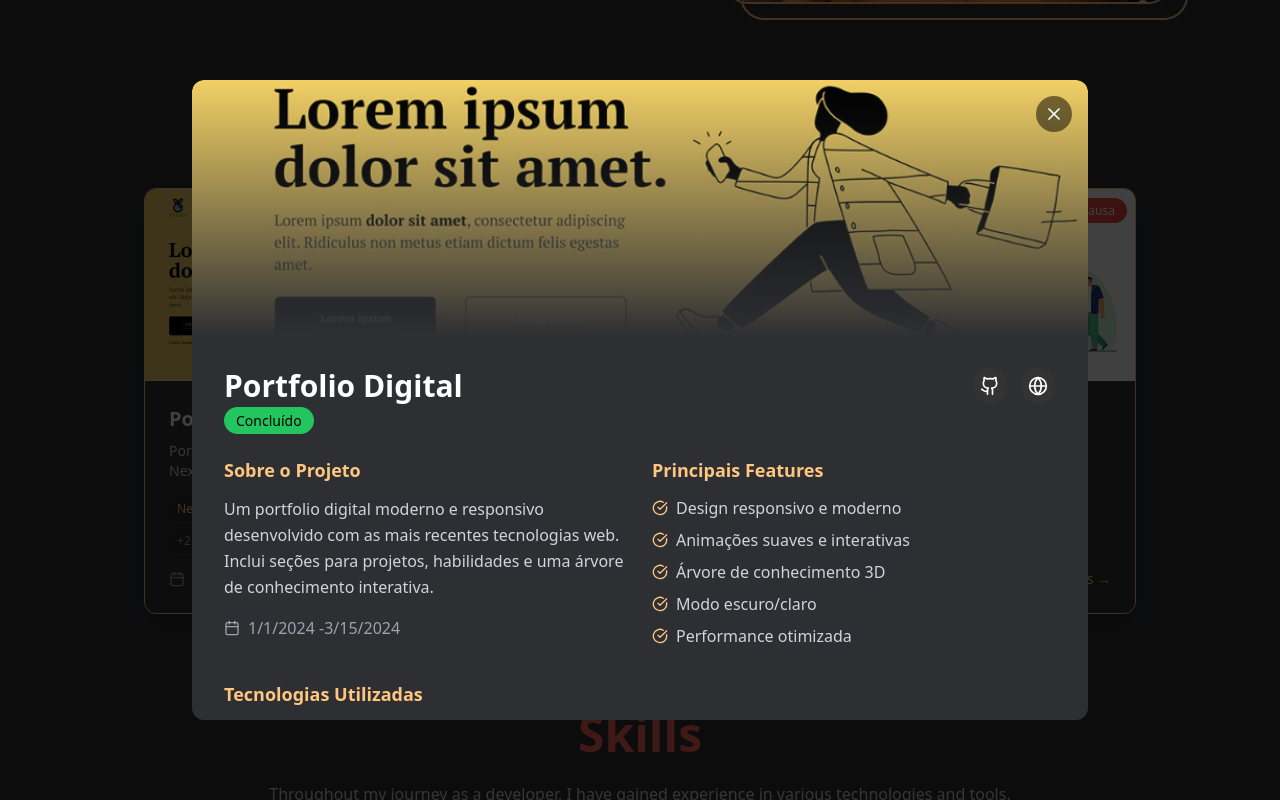
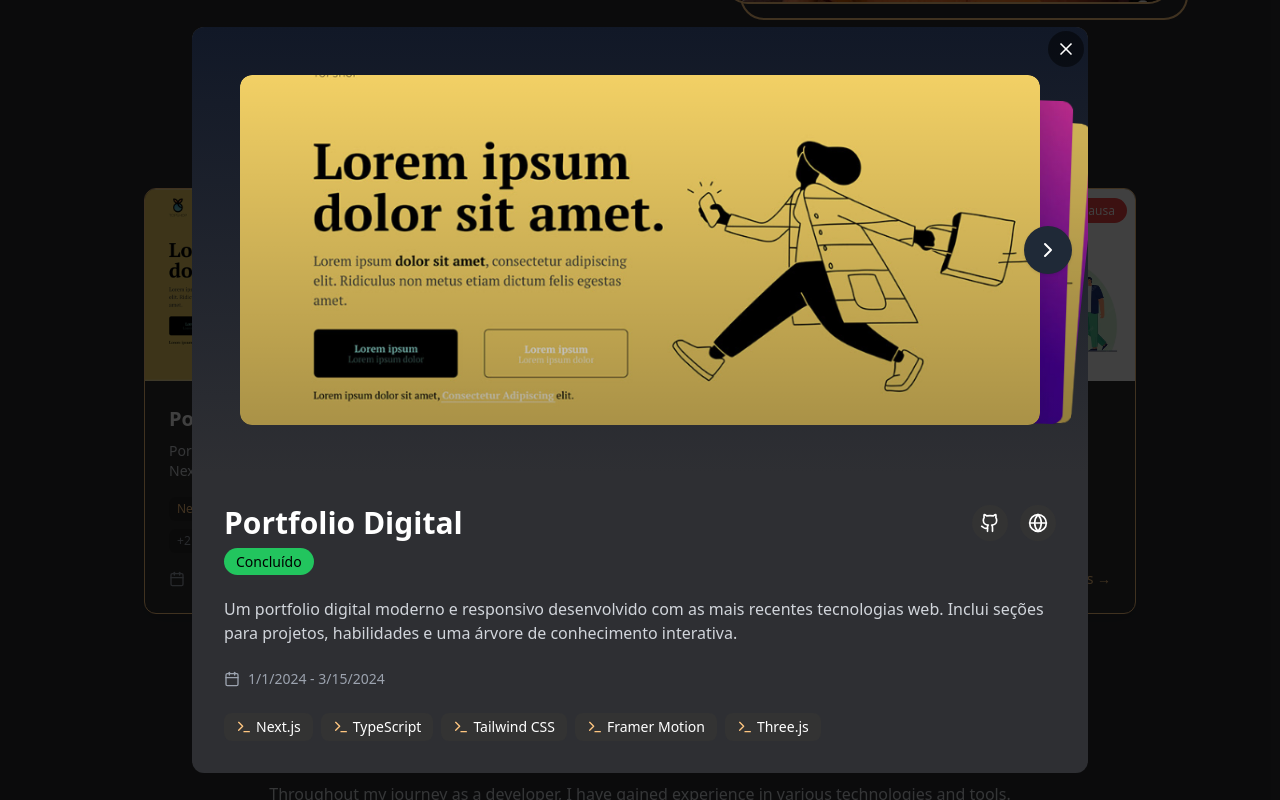
Before and after one commit to michaelrodriguess/michael-dev, a Next.js app: page / in a window 1280 px wide. Both pictures are taken after a click on the element 298 px from the left and 1037 px from the top of the page. Shown: the part 637-1437 px from the top of the page. Built offline with nearby package versions, Linux system fonts and the light colour scheme.

Commit message:
feat: add carousel to project modal

```diff
--- a/src/components/ProjectCard.tsx
+++ b/src/components/ProjectCard.tsx
@@ -8,7 +8,7 @@ export interface ProjectDetails {
   title: string;
   shortDescription: string;
   description: string;
-  image: string;
+  images: string[];
   githubUrl: string;
   liveUrl?: string;
   technologies: { name: string }[];
@@ -52,10 +52,10 @@ export const ProjectCard: React.FC<ProjectCardProps> = ({
       className="bg-[#333] rounded-xl overflow-hidden shadow-lg border border-[#FFC680] hover:shadow-2xl transition-all duration-300"
       onClick={() => onClick(project)}
     >
-      {project.image && (
+      {project.images && (
         <div className="relative h-48 overflow-hidden">
           <Image
-            src={project.image}
+            src={project.images[0]}
             alt={project.title}
             width={400}
             height={400}
--- a/src/components/ProjectModal.tsx
+++ b/src/components/ProjectModal.tsx
@@ -1,4 +1,4 @@
-import React from "react";
+import React, { useState } from "react";
 import { motion } from "framer-motion";
 import {
   X,
@@ -6,8 +6,13 @@ import {
   Globe,
   Calendar,
   Terminal,
-  CheckCircle,
+  ChevronLeft,
+  ChevronRight,
 } from "lucide-react";
+import { Swiper, SwiperSlide } from "swiper/react";
+import "swiper/css";
+import "swiper/css/effect-cards";
+import { EffectCards, Navigation } from "swiper/modules";
 import { getStatusColor, ProjectDetails } from "./ProjectCard";
 import Image from "next/image";
 
@@ -20,6 +25,13 @@ export const ProjectModal: React.FC<ProjectModalProps> = ({
   project,
   onClose,
 }) => {
+  const [currentIndex, setCurrentIndex] = useState(0);
+
+  // eslint-disable-next-line @typescript-eslint/no-explicit-any
+  const handleSlideChange = (swiper: any) => {
+    setCurrentIndex(swiper.activeIndex);
+  };
+
   return (
     <motion.div
       initial={{ opacity: 0 }}
@@ -32,34 +44,64 @@ export const ProjectModal: React.FC<ProjectModalProps> = ({
         initial={{ scale: 0.9, y: 20 }}
         animate={{ scale: 1, y: 0 }}
         exit={{ scale: 0.9, y: 20 }}
-        className="bg-[#2E2F33] rounded-xl max-w-sm md:max-w-4xl w-full max-h-[80vh] overflow-y-auto relative"
+        className="bg-[#2E2F33] rounded-xl w-full max-w-md md:max-w-2xl lg:max-w-4xl mx-4 overflow-hidden relative"
         onClick={(e) => e.stopPropagation()}
       >
-        <div className="relative h-48 md:h-64 overflow-hidden rounded-t-xl">
+        <div className="relative p-8 md:p-12 overflow-hidden rounded-t-xl bg-gradient-to-b from-gray-900 to-[#2E2F33]">
+          <Swiper
+            effect="cards"
+            grabCursor={true}
+            modules={[EffectCards, Navigation]}
+            className="h-[250px] md:h-[300px] lg:h-[350px] w-full mx-auto"
+            navigation={{
+              nextEl: ".swiper-button-next",
+              prevEl: ".swiper-button-prev",
+            }}
+            onSlideChange={handleSlideChange}
+          >
+            {project.images.map((image, index) => (
+              <SwiperSlide key={index} className="rounded-xl overflow-hidden">
+                <div className="relative w-full h-full">
                   <Image
-            src={project.image}
-            alt={project.title}
-            width={400}
-            height={400}
-            className="w-full h-full object-cover"
+                    src={image}
+                    alt={`Project Image ${index + 1}`}
+                    layout="fill"
+                    objectFit="cover"
+                    className="rounded-xl transition-transform duration-300 hover:scale-105"
                   />
-          <div className="absolute inset-0 bg-gradient-to-t from-[#2E2F33] to-transparent" />
+                  <div className="absolute inset-0 bg-gradient-to-b from-transparent to-black opacity-30" />
+                </div>
+              </SwiperSlide>
+            ))}
+          </Swiper>
+
+          {currentIndex > 0 && (
+            <div className="swiper-button-prev absolute left-4 top-1/2 transform -translate-y-1/2 bg-gray-800 text-white rounded-full p-3 shadow hover:bg-gray-700 transition z-10 hidden md:block">
+              <ChevronLeft size={24} />
+            </div>
+          )}
+          {currentIndex < project.images.length - 1 && (
+            <div className="swiper-button-next absolute right-4 top-1/2 transform -translate-y-1/2 bg-gray-800 text-white rounded-full p-3 shadow hover:bg-gray-700 transition z-10 hidden md:block">
+              <ChevronRight size={24} />
+            </div>
+          )}
+
           <button
             onClick={onClose}
-            className="absolute top-4 right-4 p-2 rounded-full bg-black bg-opacity-50 text-white hover:bg-opacity-75 transition-all duration-200"
+            className="absolute top-1 right-1 p-2 rounded-full bg-black bg-opacity-50 text-white hover:bg-opacity-75 transition-all duration-200 z-10"
           >
             <X size={20} />
           </button>
         </div>
 
-        <div className="p-6 md:p-8">
-          <div className="flex items-start justify-between mb-4 md:mb-6">
+        <div className="p-6 md:p-8 space-y-6">
+          <div className="flex items-start justify-between">
             <div>
-              <h2 className="text-2xl md:text-3xl font-bold text-white mb-1">
+              <h2 className="text-xl md:text-2xl lg:text-3xl font-bold text-white mb-2">
                 {project.title}
               </h2>
               <span
-                className={`px-3 py-1 rounded-full text-sm ${getStatusColor(
+                className={`px-3 py-1 rounded-full text-xs md:text-sm ${getStatusColor(
                   project.status
                 )}`}
               >
@@ -90,59 +132,30 @@ export const ProjectModal: React.FC<ProjectModalProps> = ({
             </div>
           </div>
 
-          <div className="grid grid-cols-1 md:grid-cols-2 gap-6 mb-6">
-            <div>
-              <h3 className="text-lg font-semibold text-[#FFC680] mb-3">
-                Sobre o Projeto
-              </h3>
-              <p className="text-gray-300 leading-relaxed mb-4">
+          <p className="text-gray-300 text-sm md:text-base leading-relaxed">
             {project.description}
           </p>
 
-              <div className="flex items-center gap-2 text-gray-400 mb-4">
+          <div className="flex items-center gap-2 text-gray-400 text-sm">
             <Calendar size={16} />
             <span>
-                  {new Date(project.startDate).toLocaleDateString()} -
+              {new Date(project.startDate).toLocaleDateString()} -{" "}
               {project.endDate
                 ? new Date(project.endDate).toLocaleDateString()
                 : "Presente"}
             </span>
           </div>
-            </div>
 
-            <div>
-              <h3 className="text-lg font-semibold text-[#FFC680] mb-3">
-                Principais Features
-              </h3>
-              <ul className="space-y-2">
-                {project.features.map((feature, index) => (
-                  <li
-                    key={index}
-                    className="flex items-center gap-2 text-gray-300"
-                  >
-                    <CheckCircle size={16} className="text-[#FFC680]" />
-                    {feature}
-                  </li>
-                ))}
-              </ul>
-            </div>
-          </div>
-
-          <div>
-            <h3 className="text-lg font-semibold text-[#FFC680] mb-3">
-              Tecnologias Utilizadas
-            </h3>
-            <div className="flex flex-wrap gap-3">
+          <div className="flex flex-wrap gap-2">
             {project.technologies.map((tech, index) => (
               <div
                 key={index}
-                  className="px-4 py-2 bg-[#333] rounded-lg flex items-center gap-2"
+                className="flex items-center gap-1 px-3 py-1 bg-[#333] rounded-lg text-xs sm:text-sm"
               >
-                  <Terminal size={16} className="text-[#FFC680]" />
+                <Terminal size={16} className="text-[#FFC680]" />{" "}
                 <span className="text-white">{tech.name}</span>
               </div>
             ))}
-            </div>
           </div>
         </div>
       </motion.div>
--- a/src/lib/projectData.ts
+++ b/src/lib/projectData.ts
@@ -11,7 +11,12 @@ export const projectData = {
           "Portfolio pessoal desenvolvido com Next.js e Tailwind",
         description:
           "Um portfolio digital moderno e responsivo desenvolvido com as mais recentes tecnologias web. Inclui seções para projetos, habilidades e uma árvore de conhecimento interativa.",
-        image: "/portfolio.png",
+        images: [
+          "/portfolio.png",
+          "/lore1.jpg",
+          "/portfolio.png",
+          "/lore1.jpg",
+        ],
         githubUrl: "https://github.com/username/portfolio",
         liveUrl: "https://portfolio.dev",
         technologies: [
@@ -42,7 +47,7 @@ export const projectData = {
           "Portfolio pessoal desenvolvido com Next.js e Tailwind",
         description:
           "Um portfolio digital moderno e responsivo desenvolvido com as mais recentes tecnologias web. Inclui seções para projetos, habilidades e uma árvore de conhecimento interativa.",
-        image: "/lore1.jpg",
+        images: ["/lore1.jpg"],
         githubUrl: "https://github.com/username/portfolio",
         liveUrl: "https://portfolio.dev",
         technologies: [
@@ -73,7 +78,7 @@ export const projectData = {
           "Portfolio pessoal desenvolvido com Next.js e Tailwind",
         description:
           "Um portfolio digital moderno e responsivo desenvolvido com as mais recentes tecnologias web. Inclui seções para projetos, habilidades e uma árvore de conhecimento interativa.",
-        image: "/lore2.jpg",
+        images: ["/lore2.jpg"],
         githubUrl: "https://github.com/username/portfolio",
         liveUrl: "https://portfolio.dev",
         technologies: [
```
Lines whose indentation alone changed are shown as unchanged.
